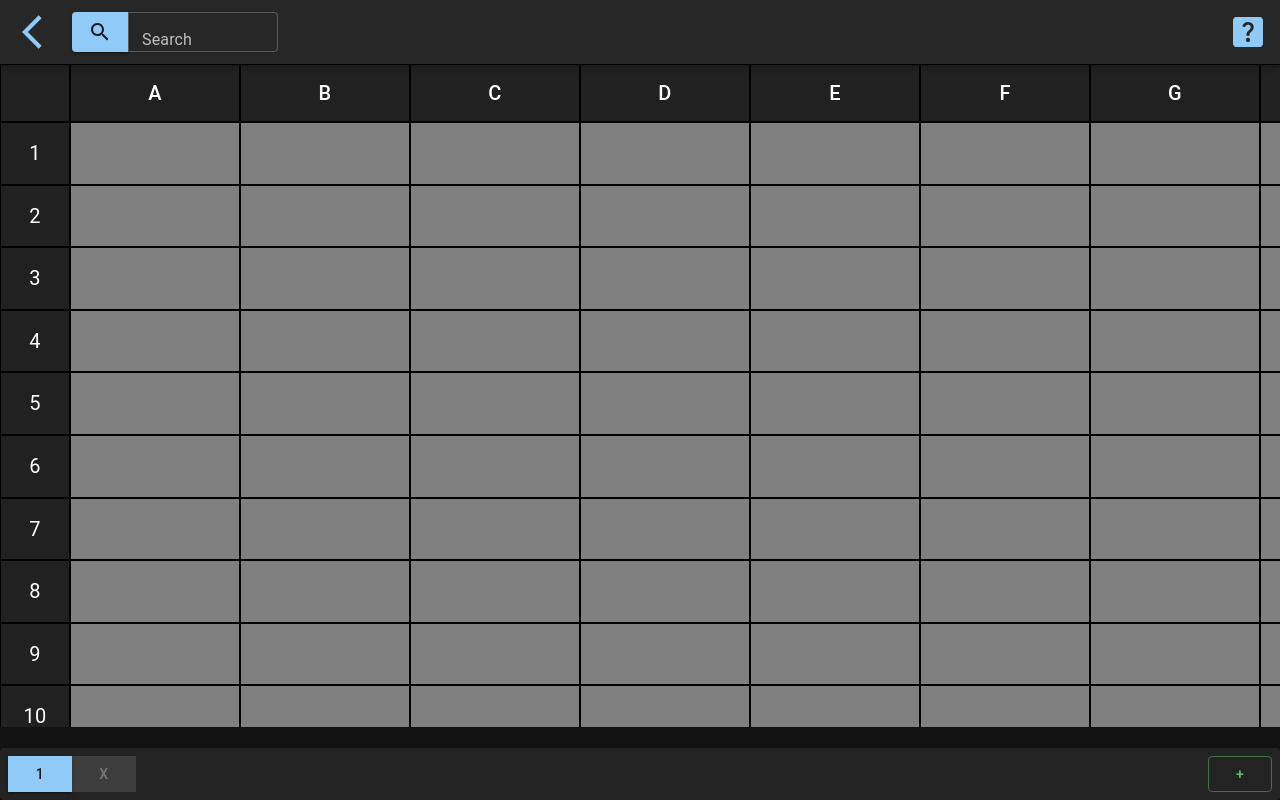
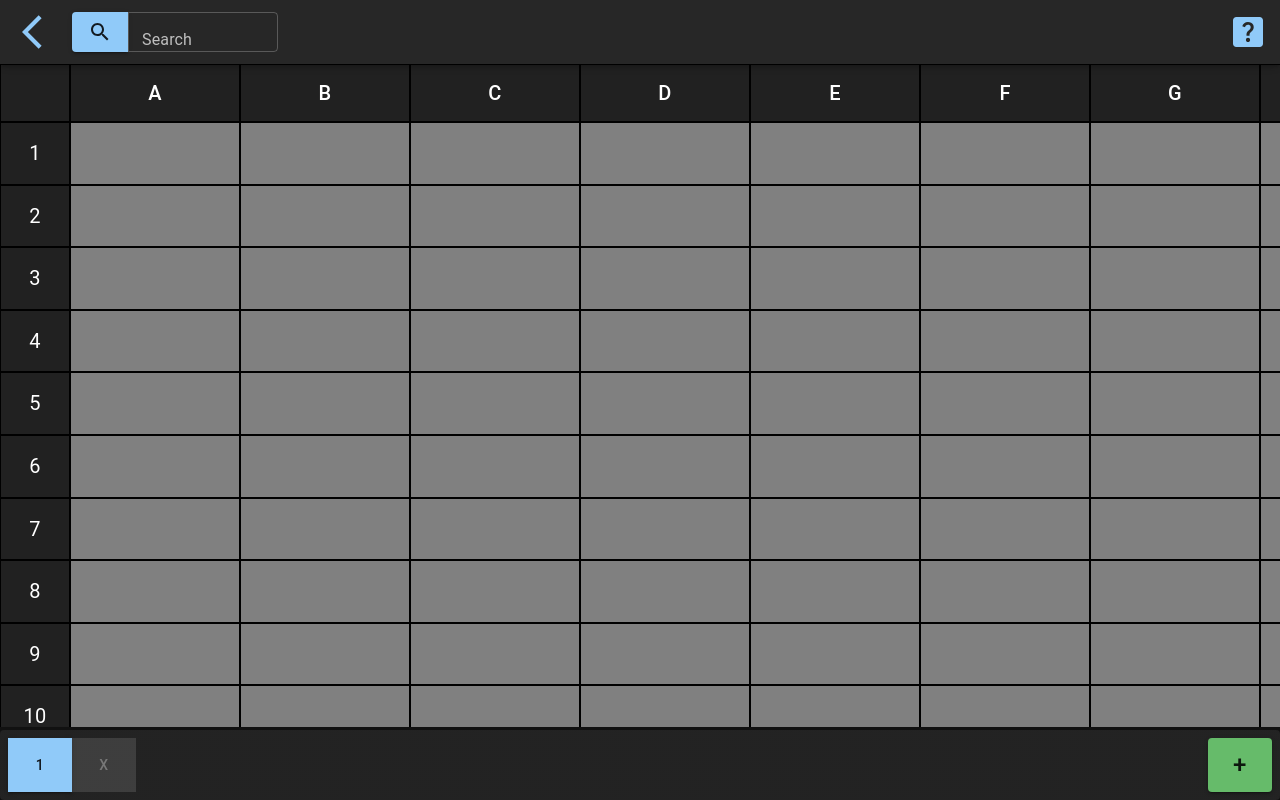
Before and after one commit to k4-100/calc, a React (Vite) app: page /calc/1 in a window 1280 px wide. Built offline with nearby package versions, Linux system fonts and the light colour scheme.

Commit message:
Added limit of 3 to number of tables

```diff
--- a/src/components/Sheet/SheetBar.tsx
+++ b/src/components/Sheet/SheetBar.tsx
@@ -5,22 +5,29 @@ import { useSelector, useDispatch } from "react-redux";
 import { useParams } from "react-router-dom";
 
 import { actions } from "../../store";
-import { TableClass, TableClassObjectType } from "../../utility/Classes";
+import {
+    SheetClassObjectType,
+    TableClass,
+    TableClassObjectType,
+} from "../../utility/Classes";
 import SheetBarButton from "./SheetBarButton";
 
 const SheetBar = () => {
     const index = Number(useParams().index) - 1;
     const sheets = useSelector((state: any) => state.calc);
-    const sheet = sheets[index];
+    const sheet: SheetClassObjectType = sheets[index];
     const dispatch = useDispatch();
+    const reachedLimit: boolean = sheet.tables.length >= 3;
 
     /**
      * adds new table into sheet
      */
     const handleTableAdd = () => {
-        const _sheet = _.cloneDeep(sheet);
-        _sheet.tables.push(new TableClass(26, 26).getObject());
-        dispatch(actions.setSheet(_sheet));
+        if (!reachedLimit) {
+            const _sheet = _.cloneDeep(sheet);
+            _sheet.tables.push(new TableClass(26, 26).getObject());
+            dispatch(actions.setSheet(_sheet));
+        }
     };
 
     return (
@@ -54,11 +61,12 @@ const SheetBar = () => {
                 }}
             >
                 <Button
-                    variant="outlined"
+                    variant="contained"
                     color="success"
+                    disabled={reachedLimit}
                     onClick={() => handleTableAdd()}
                     sx={{
-                        width: "20px",
+                        fontSize: "24px",
                     }}
                 >
                     +
--- a/src/store/index.tsx
+++ b/src/store/index.tsx
@@ -211,7 +211,7 @@ const calcSlice = createSlice({
 
             if (sheetIndex < 0) {
                 console.error(
-                    "ERRROR: SHEET ISN'T PART OF THE STATE IN setSheet"
+                    "ERROR: SHEET ISN'T PART OF THE STATE IN setSheet"
                 );
                 return;
             }
```
